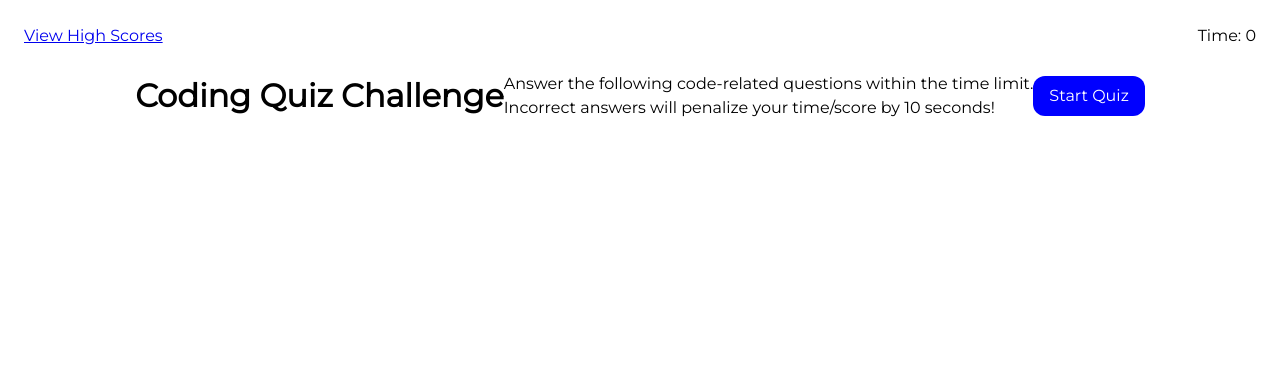
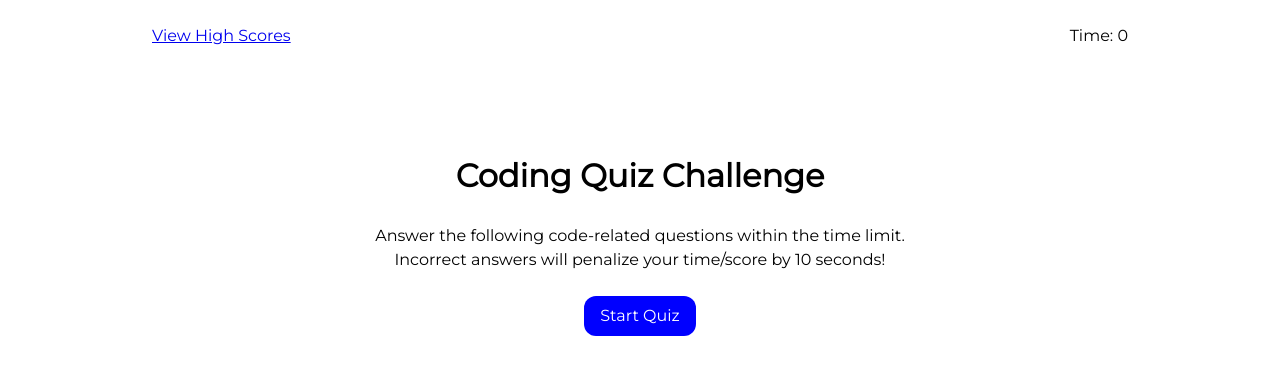
Before and after one commit to WebDevMullins/js-timed-quiz, a plain HTML site: page index.html in a window 1280 px wide. Drawn offline with Linux system fonts and the light colour scheme.

Commit message:
update styling

```diff
--- a/css/styles.css
+++ b/css/styles.css
@@ -2,22 +2,30 @@
 	font-family: 'Montserrat', sans-serif;
 }
 
-.container {
-	display: flex;
-	flex-wrap: wrap;
+body {
+	max-width: 80%;
+	margin: auto;
 }
 
 header {
+	display: flex;
+	justify-content: space-between;
 	padding: 1.5rem;
 }
 
-header .container {
-	justify-content: space-between;
+main {
+	display: flex;
+	flex-direction: column;
+	align-items: center;
+	margin: 5rem;
 }
 
-.center {
-	justify-content: center;
-	align-items: center;
+h1 {
+	margin-bottom: 1.5rem;
+}
+
+main button {
+	margin-top: 1.5rem;
 }
 
 button {
--- a/index.html
+++ b/index.html
@@ -16,18 +16,13 @@
 	</head>
 	<body>
 		<header>
-			<div class="container">
-				<a href="http://">View High Scores</a>
-				<p>Time: <span id="timer">0</span></p>
-			</div>
+			<a href="http://">View High Scores</a>
+			<p>Time: <span id="timer">0</span></p>
 		</header>
-		<main class="container center">
+		<main>
 			<h1>Coding Quiz Challenge</h1>
-			<p>
-				Answer the following code-related questions within the time limit.
-				<br />
-				Incorrect answers will penalize your time/score by 10 seconds!
-			</p>
+			<p>Answer the following code-related questions within the time limit.</p>
+			<p>Incorrect answers will penalize your time/score by 10 seconds!</p>
 			<button>Start Quiz</button>
 		</main>
 	</body>
```
